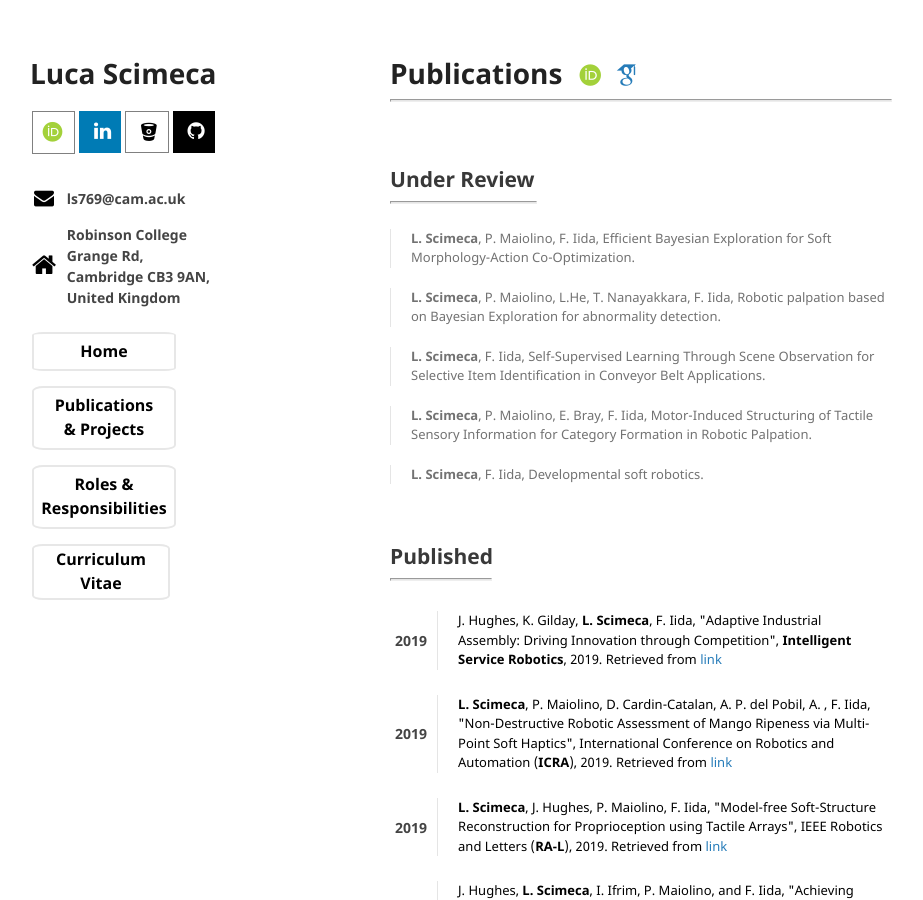
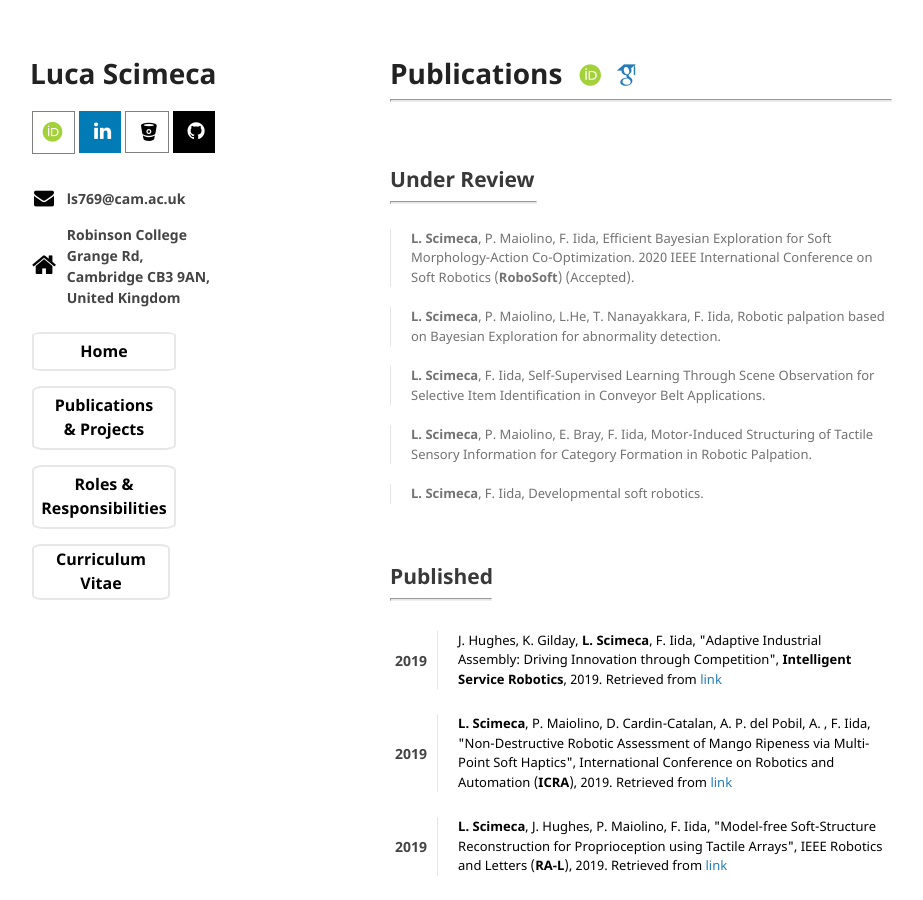
Before and after one commit to lucascimeca/lucascimeca.github.io, a Jekyll site: the page built from publications.md, in a window 1280 px wide and 900 px high. Shown: the whole window, without its empty margins (180-1103 px from the left). Built offline with Jekyll 4.4.1, drawn with Linux system fonts in a browser that asks for light colours; nearby versions of some CDN libraries; some web fonts are replaced; the repository's description, which GitHub fills in, is left out; our own code applies the rules of GitHub Pages for plain Markdown files.

Commit message:
Update publications.md

```diff
--- a/publications.md
+++ b/publications.md
@@ -9,7 +9,7 @@ layout: default
 
 ## [](#review) Under Review
 <hr style="width: 145px">
-> <div style="font-size: 13px"><b>L. Scimeca</b>, P. Maiolino, F. Iida, Efficient Bayesian Exploration for Soft Morphology-Action Co-Optimization.</div>
+> <div style="font-size: 13px"><b>L. Scimeca</b>, P. Maiolino, F. Iida, Efficient Bayesian Exploration for Soft Morphology-Action Co-Optimization. 2020 IEEE International Conference on Soft Robotics (<b>RoboSoft</b>) (Accepted).</div>
 <p></p>
 
 > <div style="font-size: 13px"><b>L. Scimeca</b>, P. Maiolino, L.He, T. Nanayakkara, F. Iida, Robotic palpation based on Bayesian Exploration for abnormality detection.</div>
```
